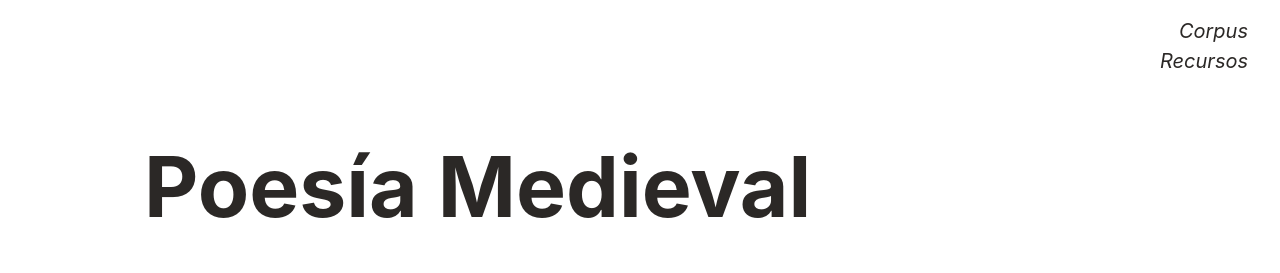
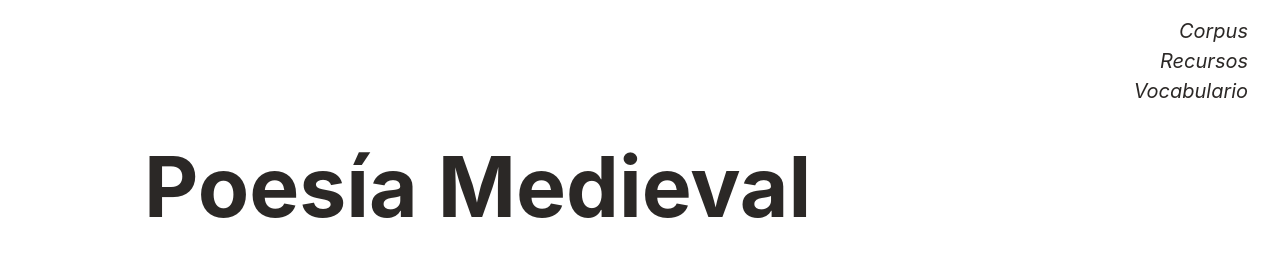
Before and after one commit to hdlabconicet/Poesia-Medieval, a Jekyll site: the page built from index.html, in a window 1280 px wide. Shown: the top 273 px of the page. Built offline with Jekyll 4.4.1, drawn with Linux system fonts in a browser that asks for light colours; nearby versions of some CDN libraries; comment, search, counter and statistics services are not loaded.

Commit message:
se agrega link al vocabulario controlado pmc en el layout de la pagina de inicio

```diff
--- a/_layouts/home.html
+++ b/_layouts/home.html
@@ -18,6 +18,11 @@
               </li>
               {% endif %}
             {% endfor %}
+			  <li class="inline-block block-lg text-right ml-1 ml-lg-0">
+          <a class="italic no-underline h4" href="http://vocabularios.caicyt.gov.ar/pmc/index.php">
+            Vocabulario
+          </a>
+        </li>
           </ul>
         </div>
 
```
